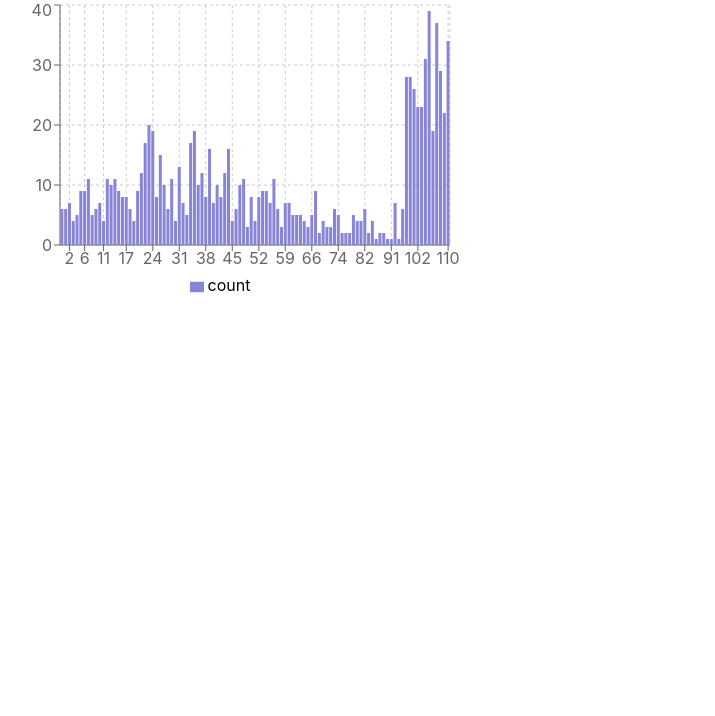
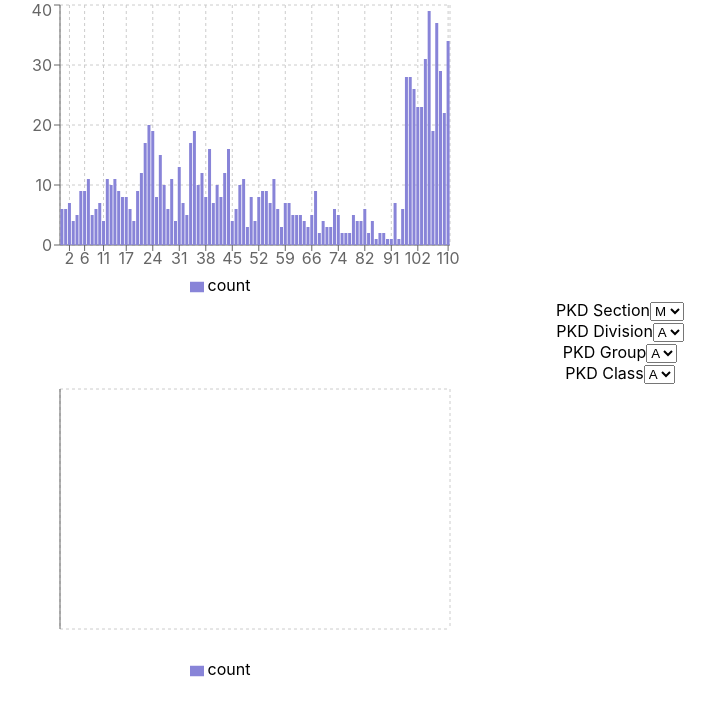
Before and after one commit to auromati/cedg-company-existence-visualizer, a React (Create React App) app: page / in a window 1280 px wide. Shown: the top 716 px of the page, without its empty margins (20-735 px from the left). Built offline with nearby package versions, Linux system fonts and the light colour scheme.

Commit message:
initial pkd

```diff
--- a/src/App.js
+++ b/src/App.js
@@ -2,6 +2,7 @@ import React, { useState, useEffect } from 'react';
 import './App.css';
 import { Histogram } from './components/graphs/histogram/histogram';
 import { survivalDataService } from './services/survival-data-service';
+import { PanelPkd } from './components/graphs/pkd/panelPkd';
 
 export const SurvivalDataContext = React.createContext();
 
@@ -18,6 +19,7 @@ function App() {
     <SurvivalDataContext.Provider value={survivalData}>
       <div className="App">
         <Histogram></Histogram>
+        <PanelPkd></PanelPkd>
       </div>
     </SurvivalDataContext.Provider>
   );
--- /dev/null
+++ b/src/components/graphs/pkd/panelPkd.jsx
@@ -0,0 +1,62 @@
+import React, { useEffect, useState, useContext } from 'react';
+import { Pkd } from './pkd';
+import { Form } from 'react-bootstrap';
+
+const renderOptions = (options) => {
+    return options.map((value) => {
+        return <option>{value}</option>;
+    });
+};
+
+export function PanelPkd() {
+    const state = {
+        sections: ["M", "F", "Q"],
+        divisions: ["A", "B"],
+        groups: ["A", "B"],
+        classes: ["A", "B"],
+    }
+    const [pkds, setPkds] = useState(state);
+    const selectedState = {
+        section: null,
+        division: null,
+        group: null,
+        classe: null
+    }
+    const [selected, setSelected] = useState(selectedState);
+
+    const setSection = (event) => {
+        setSelected({ ...selectedState, section: event.target.value })
+    }
+
+    return (
+        <div>
+            <Form>
+                <Form.Group controlId="exampleForm.SelectCustomSizeSm">
+                    <Form.Label>PKD Section</Form.Label>
+                    <Form.Control as="select" size="sm" custom onChange={setSection} >
+                        {renderOptions(pkds.sections)}
+                    </Form.Control>
+                </Form.Group>
+                <Form.Group controlId="exampleForm.SelectCustomSizeSm">
+                    <Form.Label>PKD Division</Form.Label>
+                    <Form.Control as="select" size="sm" custom>
+                        {renderOptions(pkds.divisions)}
+                    </Form.Control>
+                </Form.Group>
+                <Form.Group controlId="exampleForm.SelectCustomSizeSm">
+                    <Form.Label>PKD Group</Form.Label>
+                    <Form.Control as="select" size="sm" custom>
+                        {renderOptions(pkds.groups)}
+                    </Form.Control>
+                </Form.Group>
+                <Form.Group controlId="exampleForm.SelectCustomSizeSm">
+                    <Form.Label>PKD Class</Form.Label>
+                    <Form.Control as="select" size="sm" custom>
+                        {renderOptions(pkds.classes)}
+                    </Form.Control>
+                </Form.Group>
+            </Form>
+            <Pkd selected={selected}></Pkd>
+        </div>
+    );
+}
--- /dev/null
+++ b/src/components/graphs/pkd/pkd-data-reader.js
@@ -0,0 +1,20 @@
+import { countBy, map, filter } from 'lodash';
+
+export function readPkdData(survivalData, section, division, group, pkdClass) {
+    console.log(section)
+    let data = [];
+    if (pkdClass) {
+        data = filter(survivalData, function (c) { return c.PKDMainClass === pkdClass });
+    }
+    else if (group) {
+        data = filter(survivalData, function (c) { return c.PKDMainGroup === group });
+    }
+    else if (division) {
+        data = filter(survivalData, function (c) { return c.PKDMainDivision === division });
+    }
+    else if (section) {
+        data = filter(survivalData, function (c) { return c.PKDMainSection === section });
+    }
+    const grouped = countBy(data, 'DurationOfExistenceInMonths');
+    return map(grouped, (count, months) => ({ count, months }));
+}
--- /dev/null
+++ b/src/components/graphs/pkd/pkd.jsx
@@ -0,0 +1,31 @@
+import React, { useEffect, useState, useContext } from 'react';
+import {
+    BarChart, Bar, XAxis, YAxis, CartesianGrid, Tooltip, Legend,
+} from 'recharts';
+import { SurvivalDataContext } from '../../../App';
+import { readPkdData } from './pkd-data-reader';
+
+export function Pkd({ selected }) {
+    const survivalData = useContext(SurvivalDataContext);
+    const [histogramData, setHistogramData] = useState([]);
+    useEffect(() => {
+        setHistogramData(readPkdData(survivalData, selected.section, selected.division, selected.group, selected.pkdClass));
+    }, [survivalData, selected]);
+    return (
+        <BarChart
+            width={500}
+            height={300}
+            data={histogramData}
+            margin={{
+                top: 5, right: 30, left: 20, bottom: 5,
+            }}
+        >
+            <CartesianGrid strokeDasharray="3 3" />
+            <XAxis dataKey="months" />
+            <YAxis />
+            <Tooltip />
+            <Legend />
+            <Bar dataKey="count" fill="#8884d8" />
+        </BarChart>
+    );
+}
```
